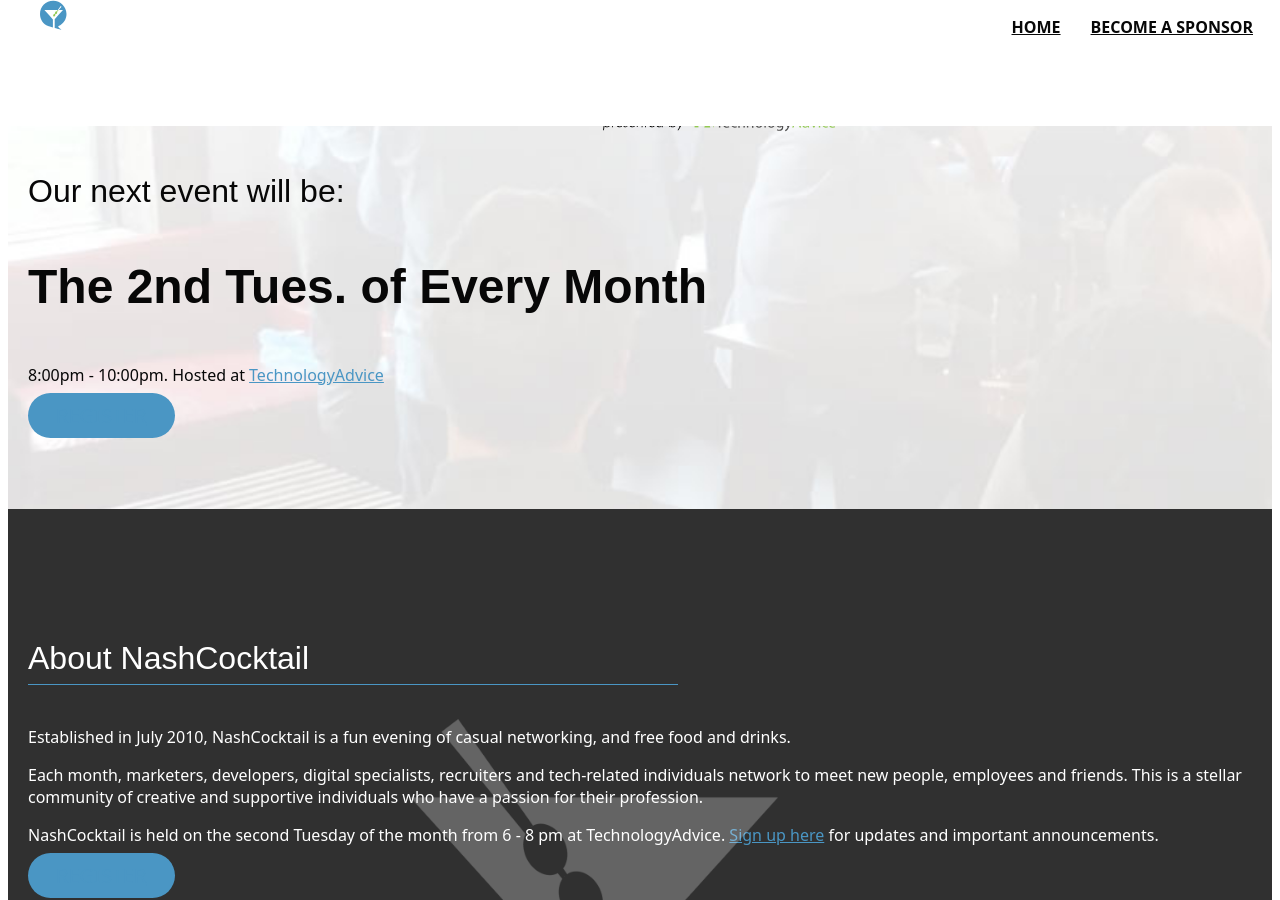
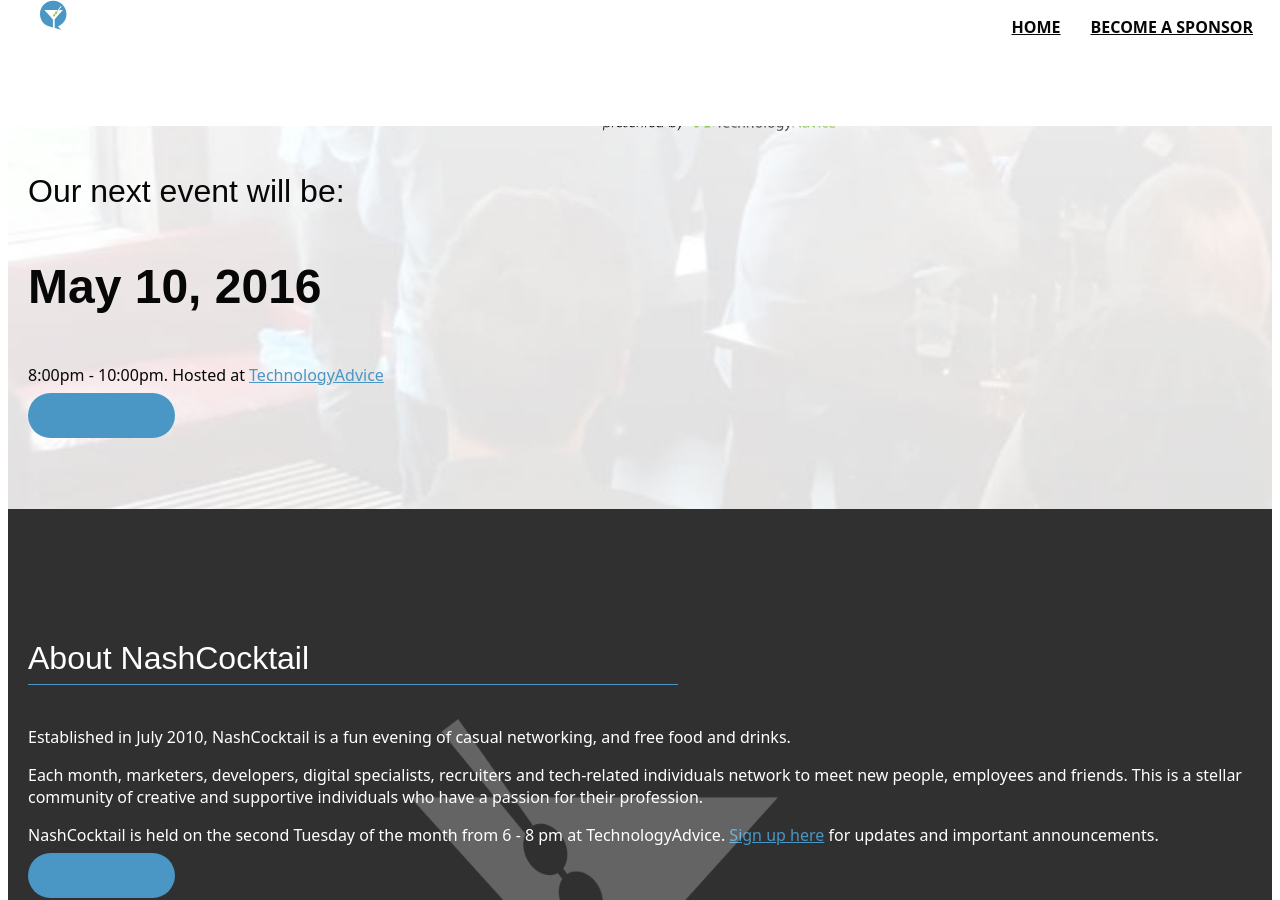
Before and after one commit to TechnologyAdvice/nashcocktail, a Jekyll site: the page built from index.html, in a window 1280 px wide and 900 px high, scrolled down 320 px. Built offline with Jekyll 4.4.1, drawn with Linux system fonts in a browser that asks for light colours.

Commit message:
update liquid for new date

```diff
--- a/index.html
+++ b/index.html
@@ -21,8 +21,8 @@
       </div>
       <div id="featured-event" class="col-sm-6 col-md-6">
         <p class="h3">Our next event will be:</p>
-        {% if page.next_event_date %}
-          <p class="h1" id="event-title">{{ page.next_event_date | date: "%B %-d, %Y" }}</p>
+        {% if page.next_event_at %}
+          <p class="h1" id="event-title">{{ page.next_event_at | date: "%B %-d, %Y" }}</p>
         {% else %}
           <p class="h1" id="event-title">The 2nd Tues. of Every Month</p>
         {% endif %}
```
